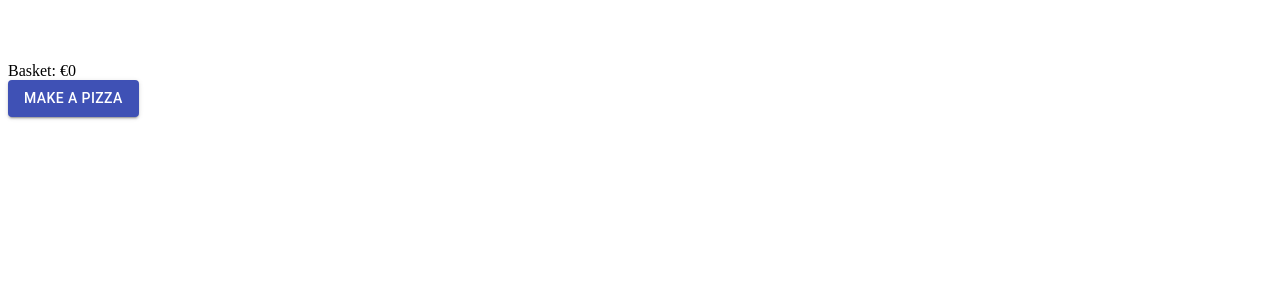
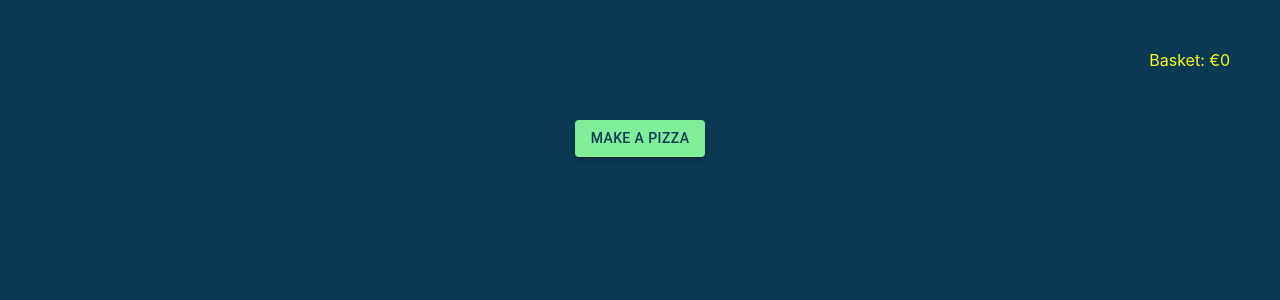
Before and after one commit to NataliaPeneva/pizza-client, a React (Create React App) app: page / in a window 1280 px wide. Shown: the top 300 px of the page. Built offline with nearby package versions, Linux system fonts and the light colour scheme.

Commit message:
adds styling

```diff
--- /dev/null
+++ b/src/App.css
@@ -0,0 +1,11 @@
+.App {
+  display: flex;
+  flex-direction: column;
+  justify-content: start;
+  align-items: center;
+  text-align: center;
+  color: #fbff12;
+  background-color: #0b3954;
+  min-height: 100vh;
+  /* width: 100vw; */
+}
--- a/src/App.jsx
+++ b/src/App.jsx
@@ -1,3 +1,4 @@
+import "./App.css"
 import React, { Component } from "react"
 import PizzaComponent from "./components/PizzaComponent"
 import ExtrasComponent from "./components/ExtrasComponent"
@@ -16,20 +17,26 @@ class App extends Component {
 
   render() {
     return (
-      <div>
-        <br />
-        <br />
-        <br />
-        <div>
+      <div className="App">
+        <div style={{ display: "flex", justifyContent: "flex-end", width: "100vw" }}>
+          <div style={{ margin: 50 }}>
             Basket: €
             {this.state.basket.reduce((accumulator, currentValue) => {
               return accumulator + currentValue.price
             }, 0)}
           </div>
+        </div>
+        <div>
           <Switch>
             <Route exact path="/">
               <Link to="/pizza">
-              <Button variant="contained" color="primary">
+                <Button
+                  variant="contained"
+                  style={{
+                    backgroundColor: "#80ed99",
+                    color: "#0b3954",
+                  }}
+                >
                   Make a Pizza
                 </Button>
               </Link>
@@ -50,6 +57,7 @@ class App extends Component {
               render={() => <ServicesComponent addItemToBasket={this.addItemToBasket} />}
             />
           </Switch>
+        </div>
       </div>
     )
   }
--- a/src/components/ExtrasComponent.jsx
+++ b/src/components/ExtrasComponent.jsx
@@ -39,8 +39,17 @@ class ExtrasComponent extends Component {
       <div>
         <div>{renderState(this.state.extras, renderButton, this.addToBasket)}</div>
         <br />
+        <br />
+        <br />
         <Link to="/services">
-          <Button variant="contained" color="primary">
+          <Button
+            variant="contained"
+            style={{
+              backgroundColor: "#80ed99",
+              color: "#0b3954",
+              size: "small",
+            }}
+          >
             Choose how to get your pizza!
           </Button>
         </Link>
--- a/src/components/PizzaComponent.jsx
+++ b/src/components/PizzaComponent.jsx
@@ -40,8 +40,17 @@ class PizzaComponent extends Component {
         <br />
         <div>{renderState(this.state.pizzaTopping, renderButton, this.addToBasket)}</div>
         <br />
+        <br />
+        <br />
         <Link to="/extras">
-          <Button variant="contained" color="primary">
+          <Button
+            variant="contained"
+            style={{
+              backgroundColor: "#80ed99",
+              color: "#0b3954",
+            }}
+            size="small"
+          >
             Choose some extras!
           </Button>
         </Link>
--- a/src/components/ServicesComponent.jsx
+++ b/src/components/ServicesComponent.jsx
@@ -30,8 +30,17 @@ class ServicesComponent extends Component {
       <div>
         <div>{renderState(this.state.services, renderButton, this.addToBasket)}</div>
         <br />
+        <br />
+        <br />
         <Link to="/">
-          <Button variant="contained" color="primary">
+          <Button
+            variant="contained"
+            style={{
+              backgroundColor: "#80ed99",
+              color: "#0b3954",
+              size: "small",
+            }}
+          >
             Want more pizza?
           </Button>
         </Link>
--- /dev/null
+++ b/src/index.css
@@ -0,0 +1,13 @@
+body {
+  margin: 0;
+  font-family: -apple-system, BlinkMacSystemFont, 'Segoe UI', 'Roboto', 'Oxygen',
+    'Ubuntu', 'Cantarell', 'Fira Sans', 'Droid Sans', 'Helvetica Neue',
+    sans-serif;
+  -webkit-font-smoothing: antialiased;
+  -moz-osx-font-smoothing: grayscale;
+}
+
+code {
+  font-family: source-code-pro, Menlo, Monaco, Consolas, 'Courier New',
+    monospace;
+}
--- a/src/index.js
+++ b/src/index.js
@@ -1,3 +1,4 @@
+import "./index.css"
 import React from "react"
 import ReactDOM from "react-dom"
 import App from "./App"
--- a/src/utils/helpers.js
+++ b/src/utils/helpers.js
@@ -1,6 +1,7 @@
 import React from "react"
 import axios from "axios"
 import Button from "@material-ui/core/Button"
+import { FormHelperText } from "@material-ui/core"
 
 const fetchResources = (url, method) => {
   const axiosOptions = {
@@ -20,8 +21,9 @@ const fetchResources = (url, method) => {
 const renderButton = (addToBasket, item) => {
   return (
     <Button
-      variant="contained"
-      color="primary"
+      variant="outlined"
+      style={{ backgroundColor: "#0b3954", border: "1.5px solid #80ed99", color: "#80ed99" }}
+      size="small"
       onClick={() => addToBasket(item)}
     >
       Add To Basket
@@ -32,8 +34,11 @@ const renderButton = (addToBasket, item) => {
 const renderState = (array, renderButton, addToBasket) => {
   const updState = array.map((item, i) => {
     return (
-      <div key={i}>
-        {item.name} {item.price} {renderButton(addToBasket, item)}
+      <div key={i} style={{ display: "flex" }}>
+        <div style={{ marginRight: 30 }}>
+          {item.name} &nbsp; €{item.price}
+        </div>
+        <div>{renderButton(addToBasket, item)}</div>
       </div>
     )
   })
```
Lines whose indentation alone changed are shown as unchanged.
